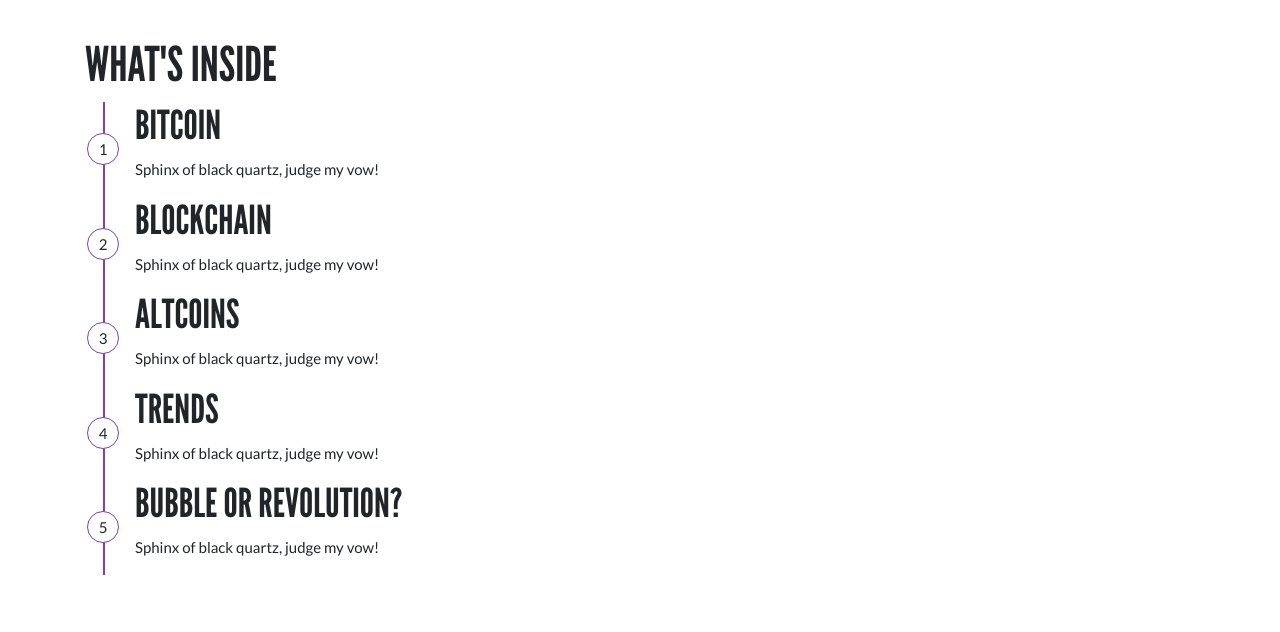
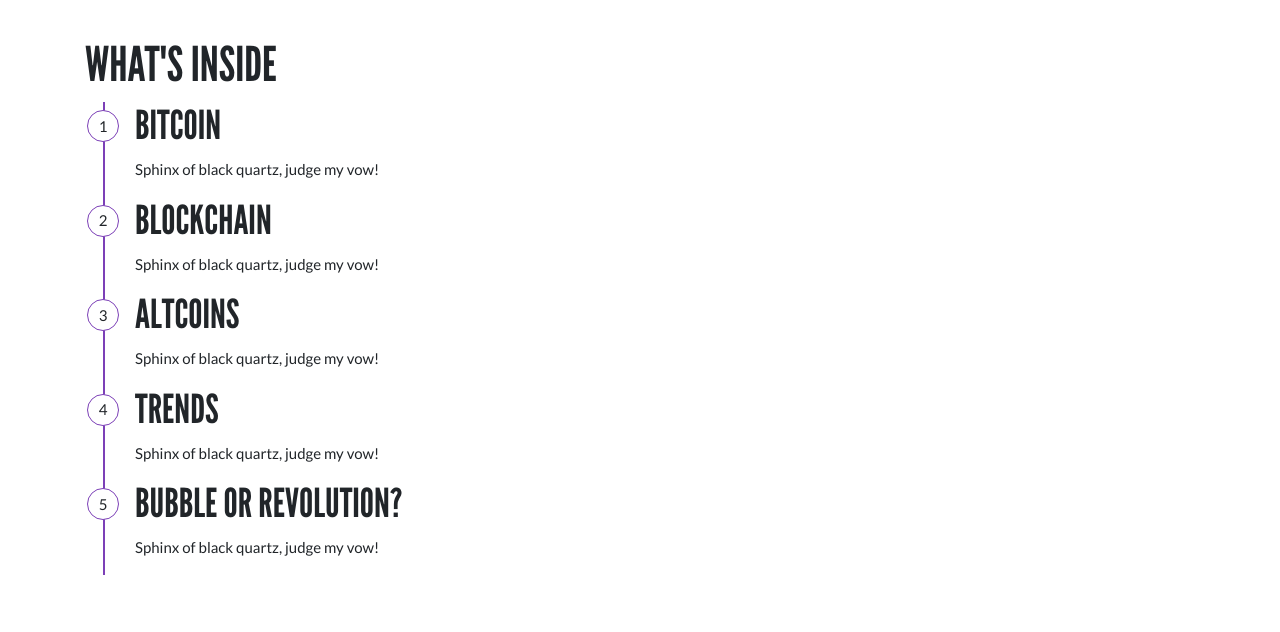
Before and after one commit to bubbleorrevolution/BubbleOrRevolution.github.io, a Jekyll site: the page built from index.html, in a window 1280 px wide. Shown: the part 2876-3508 px from the top of the page. Built offline with Jekyll 4.4.1, drawn with Linux system fonts in a browser that asks for light colours; nearby versions of some CDN libraries.

Commit message:
placement tweak

```diff
--- a/index.html
+++ b/index.html
@@ -166,7 +166,7 @@ layout: default
                 <div>
                   <div class="chapter-line"></div>
                 </div>
-                <div class="chapter-number-bubble align-self-center">
+                <div class="chapter-number-bubble align-self-top mt-2">
                   {{ forloop.index }}
                 </div>
                 <div class="ml-3">
```
